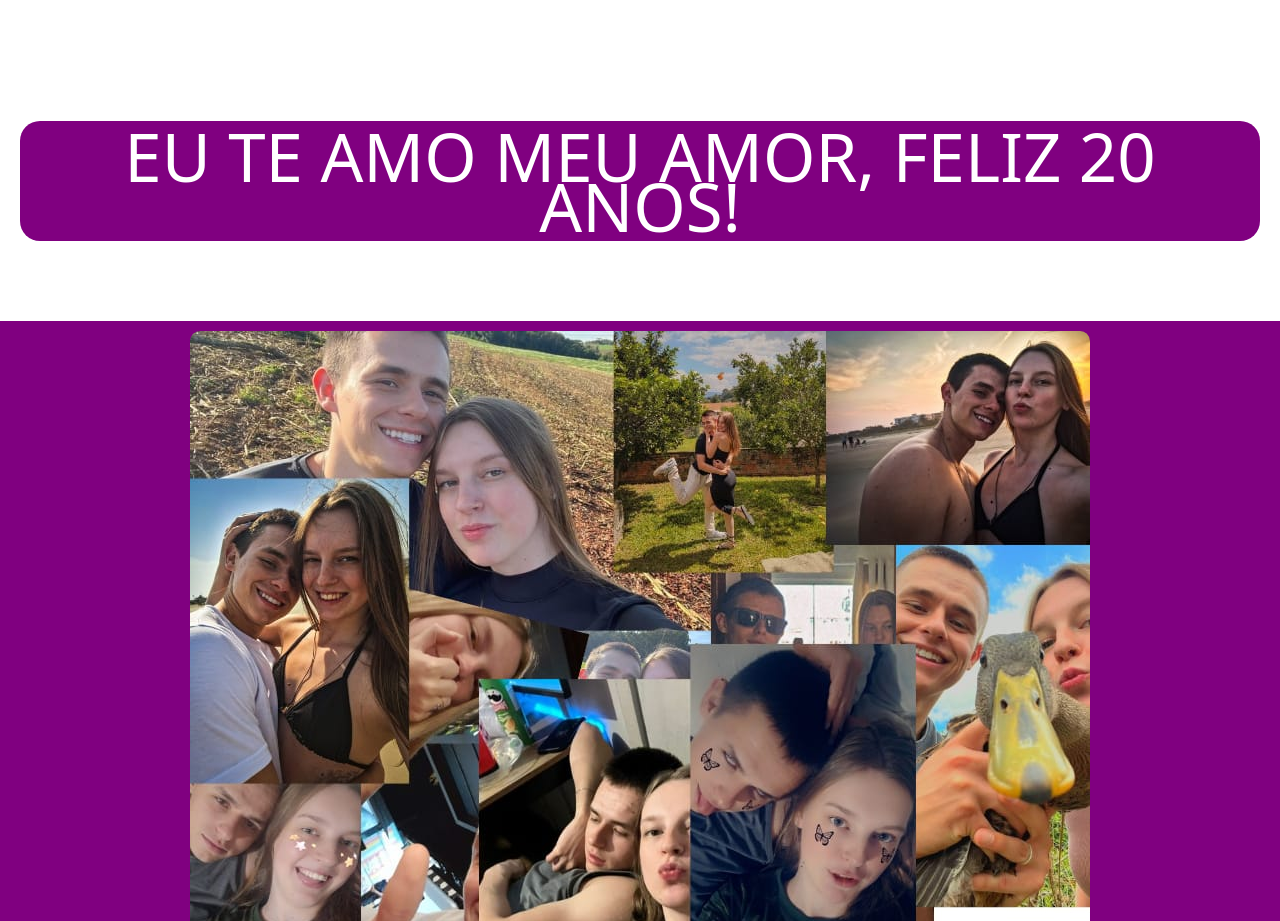
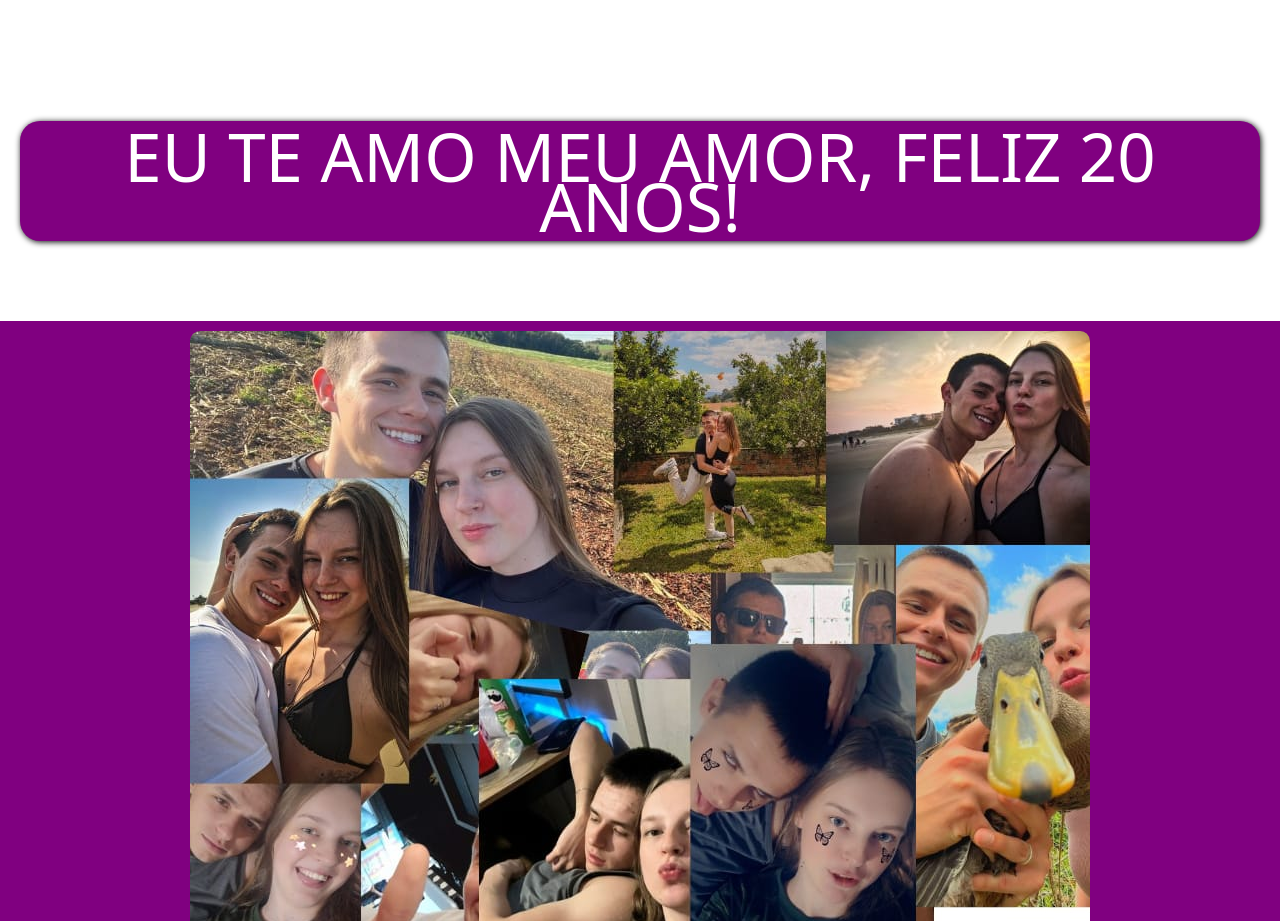
Before and after one commit to MatheusCordeiro52/PORTFOLIO, a plain HTML site: page AniversarioJulia/index.html in a window 1280 px wide. Shown: the part 6780-7701 px from the top of the page. Drawn offline with Linux system fonts and the light colour scheme; a web font is replaced by a local one.

Commit message:
Update .html

```diff
--- a/AniversarioJulia/index.html
+++ b/AniversarioJulia/index.html
@@ -74,7 +74,7 @@
                 com nossas conquistas, 38 carros, 10 motos, 5 marrecos, 80 codornas, 24 marmotas.<br>
                 Você é tudo que mais desejo desde o primeiro dia juntos. sua companhia me deixa bem e me deixa feliz, me faz esquecer dos problemas  que venho tendo em minha vida, eu só sei querer você comigo todos os dias, quando acordo sem você no meu dia desabo e eu só quero sumir e ficar na cama.
             </p>
-            <p style="text-align: center; font-size: 1.5em; background-color: purple; color:white; border-radius: 20px; padding: 10px;">
+            <p style="text-align: center; font-size: 1.5em; background-color: purple; color:white; border-radius: 20px; padding: 10px; box-shadow: 1px 1px 6px black;">
                 EU TE AMO MEU AMOR, FELIZ 20 ANOS!
             </p>
         </section>
```
